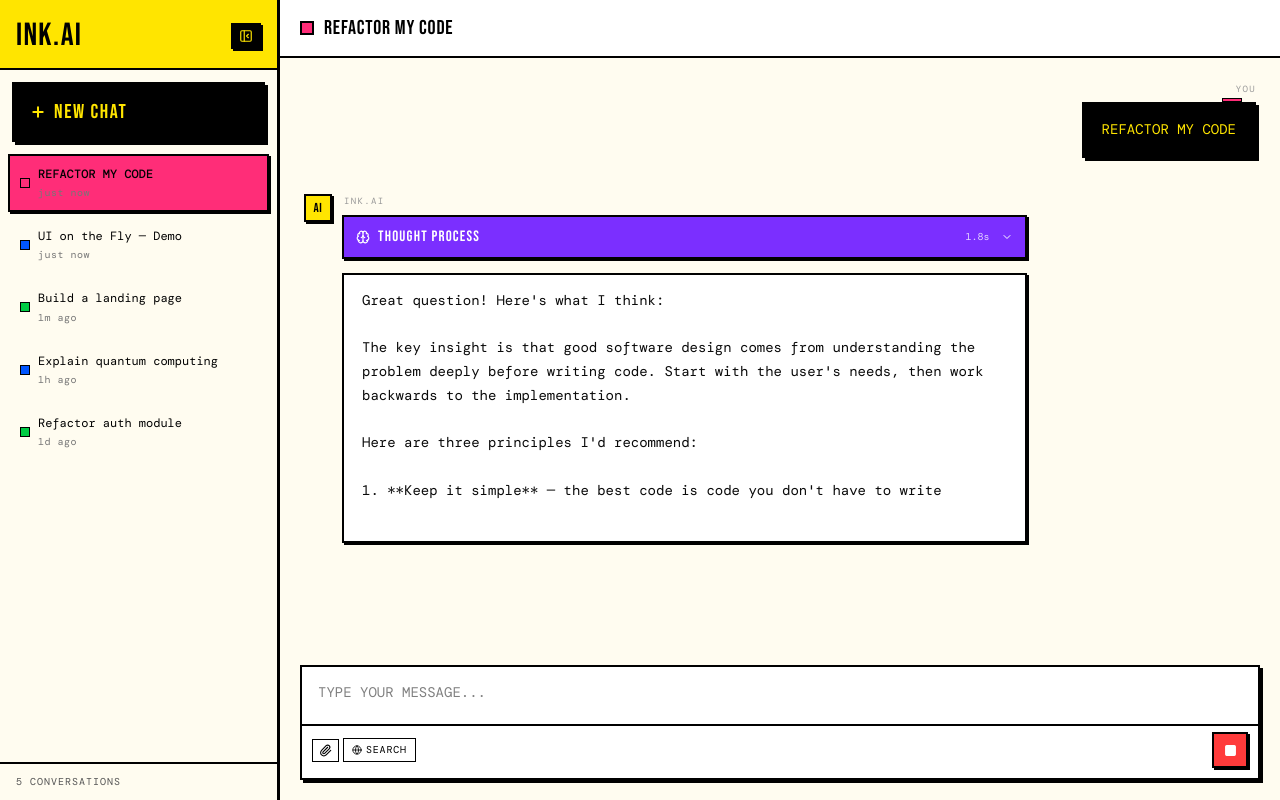
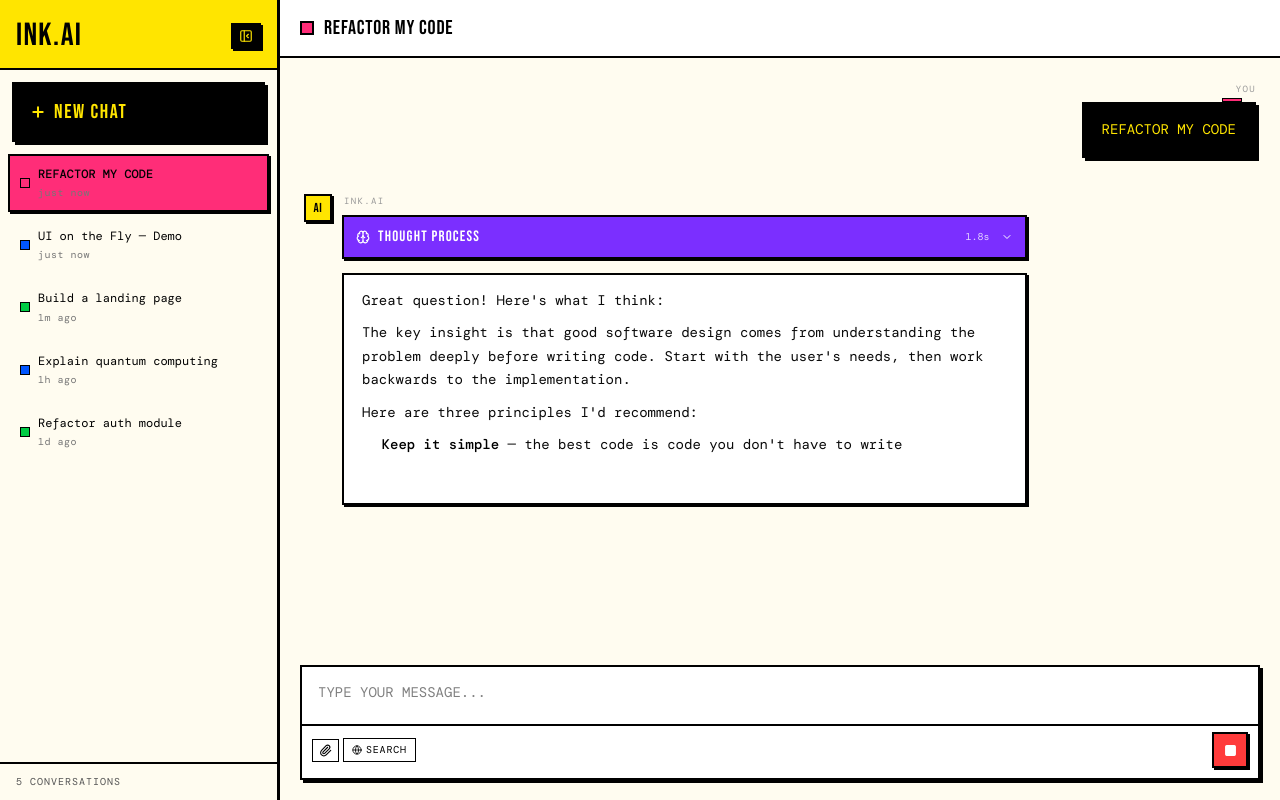
Before and after one commit to yagcioglutoprak/ink_ai, a React (Vite) app: page / in a window 1280 px wide. Both pictures are taken after a click on the button "REFACTOR MY CODE". Built offline with nearby package versions, Linux system fonts and the light colour scheme; a web font is replaced by a local one.

Commit message:
Auto-open thinking while streaming, auto-close on finish, markdown rendering for AI responses
Amp-Thread-ID: https://ampcode.com/threads/T-019c7964-a071-734f-b6de-3618c038bafc
Co-authored-by: Amp <amp@ampcode.com>

```diff
--- a/package.json
+++ b/package.json
@@ -13,7 +13,9 @@
     "framer-motion": "^12.34.2",
     "lucide-react": "^0.575.0",
     "react": "^19.2.0",
-    "react-dom": "^19.2.0"
+    "react-dom": "^19.2.0",
+    "react-markdown": "^10.1.0",
+    "remark-gfm": "^4.0.1"
   },
   "devDependencies": {
     "@eslint/js": "^9.39.1",
--- a/src/components/chat/MessageBubble.tsx
+++ b/src/components/chat/MessageBubble.tsx
@@ -1,6 +1,8 @@
 import { useState } from 'react'
 import { motion } from 'framer-motion'
 import { Copy, Check, RefreshCw, AlertCircle } from 'lucide-react'
+import ReactMarkdown from 'react-markdown'
+import remarkGfm from 'remark-gfm'
 import { springs, shadows } from '../../lib/theme'
 import type { Message, GenerativeUIBlock, ThinkingBlock as ThinkingBlockType } from '../../types'
 import GenerativeUIRenderer from '../generative-ui/GenerativeUIRenderer'
@@ -117,7 +119,7 @@
             fontSize: 14,
             lineHeight: 1.7,
             wordBreak: 'break-word',
-            whiteSpace: 'pre-wrap',
+            whiteSpace: isUser ? 'pre-wrap' : undefined,
             position: 'relative',
           }}
         >
@@ -162,10 +164,16 @@
           )}
 
           {/* Normal content */}
-          {!isPending && !isError && message.content}
-
+          {!isPending && !isError && message.content && (
+            isUser ? (
+              message.content
+            ) : (
+              <div className="md-content">
+                <ReactMarkdown remarkPlugins={[remarkGfm]}>
+                  {message.content}
+                </ReactMarkdown>
                 {/* Streaming cursor */}
-          {isStreaming && message.content && (
+                {isStreaming && (
                   <span
                     className="animate-cursor-blink"
                     style={{
@@ -177,6 +185,9 @@
                       verticalAlign: 'text-bottom',
                     }}
                   />
+                )}
+              </div>
+            )
           )}
         </motion.div>
 
--- a/src/components/chat/ThinkingBlock.tsx
+++ b/src/components/chat/ThinkingBlock.tsx
@@ -1,4 +1,4 @@
-import { useState } from 'react'
+import { useState, useEffect, useRef } from 'react'
 import { motion, AnimatePresence } from 'framer-motion'
 import { Brain, ChevronDown } from 'lucide-react'
 import { springs, shadows } from '../../lib/theme'
@@ -10,7 +10,19 @@
 }
 
 export default function ThinkingBlock({ block, isStreaming }: ThinkingBlockProps) {
-  const [expanded, setExpanded] = useState(false)
+  const [expanded, setExpanded] = useState(!!isStreaming)
+  const wasStreaming = useRef(isStreaming)
+
+  // Auto-open when thinking starts, auto-close when thinking finishes
+  useEffect(() => {
+    if (isStreaming && !wasStreaming.current) {
+      setExpanded(true)
+    }
+    if (!isStreaming && wasStreaming.current) {
+      setExpanded(false)
+    }
+    wasStreaming.current = isStreaming
+  }, [isStreaming])
 
   const durationLabel = block.durationMs
     ? block.durationMs >= 1000
@@ -108,7 +120,6 @@
             >
               {block.content || (isStreaming ? '' : 'No thinking content.')}
 
-              {/* Streaming cursor */}
               {isStreaming && (
                 <span
                   className="animate-cursor-blink"
--- a/src/styles/globals.css
+++ b/src/styles/globals.css
@@ -157,6 +157,95 @@
   color: var(--color-muted);
 }
 
+/* ── Markdown content in AI bubbles ───────────────────── */
+.md-content p {
+  margin: 0 0 0.6em;
+}
+.md-content p:last-child {
+  margin-bottom: 0;
+}
+.md-content strong {
+  font-weight: 500;
+  color: #000;
+}
+.md-content em {
+  font-style: italic;
+}
+.md-content ul, .md-content ol {
+  margin: 0.4em 0 0.6em 1.4em;
+  padding: 0;
+}
+.md-content li {
+  margin-bottom: 0.25em;
+}
+.md-content li::marker {
+  color: var(--color-muted);
+}
+.md-content code {
+  font-family: var(--font-mono);
+  font-size: 0.9em;
+  background: var(--color-surface-2);
+  border: 1px solid #000;
+  padding: 1px 5px;
+}
+.md-content pre {
+  margin: 0.6em 0;
+  padding: 10px 12px;
+  background: #0A0A0A;
+  border: 2px solid #000;
+  box-shadow: var(--shadow-sm);
+  overflow-x: auto;
+  color: #E0E0E0;
+}
+.md-content pre code {
+  background: none;
+  border: none;
+  padding: 0;
+  font-size: 12px;
+  color: inherit;
+}
+.md-content h1, .md-content h2, .md-content h3 {
+  font-family: var(--font-display);
+  font-weight: 400;
+  letter-spacing: 0.04em;
+  margin: 0.8em 0 0.3em;
+  color: #000;
+}
+.md-content h1 { font-size: 1.3em; }
+.md-content h2 { font-size: 1.15em; }
+.md-content h3 { font-size: 1.05em; }
+.md-content blockquote {
+  border-left: 3px solid #000;
+  margin: 0.6em 0;
+  padding: 4px 12px;
+  color: var(--color-muted);
+}
+.md-content hr {
+  border: none;
+  border-top: 2px solid #000;
+  margin: 0.8em 0;
+}
+.md-content a {
+  color: var(--color-blue);
+  text-decoration: underline;
+  text-underline-offset: 2px;
+}
+.md-content table {
+  border-collapse: collapse;
+  margin: 0.6em 0;
+  font-size: 0.9em;
+  width: 100%;
+}
+.md-content th, .md-content td {
+  border: 2px solid #000;
+  padding: 6px 10px;
+  text-align: left;
+}
+.md-content th {
+  background: var(--color-yellow);
+  font-weight: 500;
+}
+
 /* ── Mesh-bg override (plain for brutalism) ───────────── */
 .mesh-bg {
   background: var(--color-bg);
```
Also changed, not shown: 1 other file (tests, documents, lock files or other folders). Lines whose indentation alone changed are shown as unchanged.
